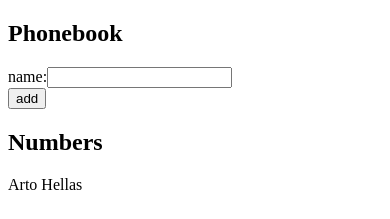
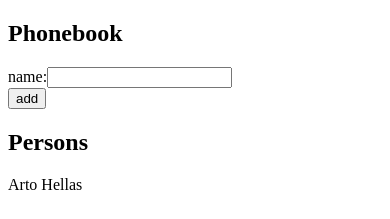
Before and after one commit to Layer2843/my-repo, a React (Vite) app in the folder Part2/zad2.6-2.10/Phonebook/: page / in a window 390 px wide. Shown: the top 219 px of the page. Built offline with nearby package versions, Linux system fonts and the light colour scheme.

Commit message:
phonebook 2.6

```diff
--- a/Part2/zad2.6-2.10/Phonebook/src/App.jsx
+++ b/Part2/zad2.6-2.10/Phonebook/src/App.jsx
@@ -36,7 +36,7 @@ const App = () => {
         </div>
       </form>
 
-      <h2>Numbers</h2>
+      <h2>Persons</h2>
       {persons.map(p => <div key={p.name}>{p.name}</div>)}
     </div>
   )
```
